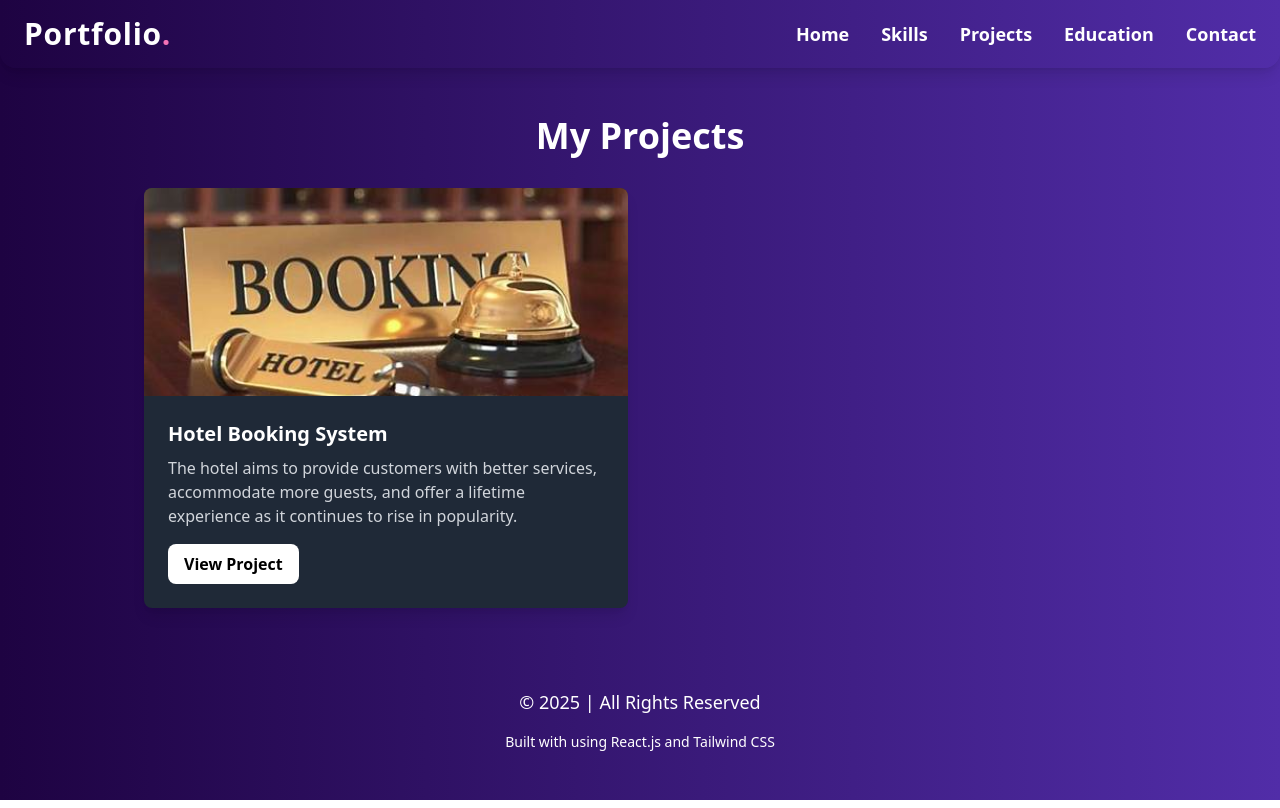
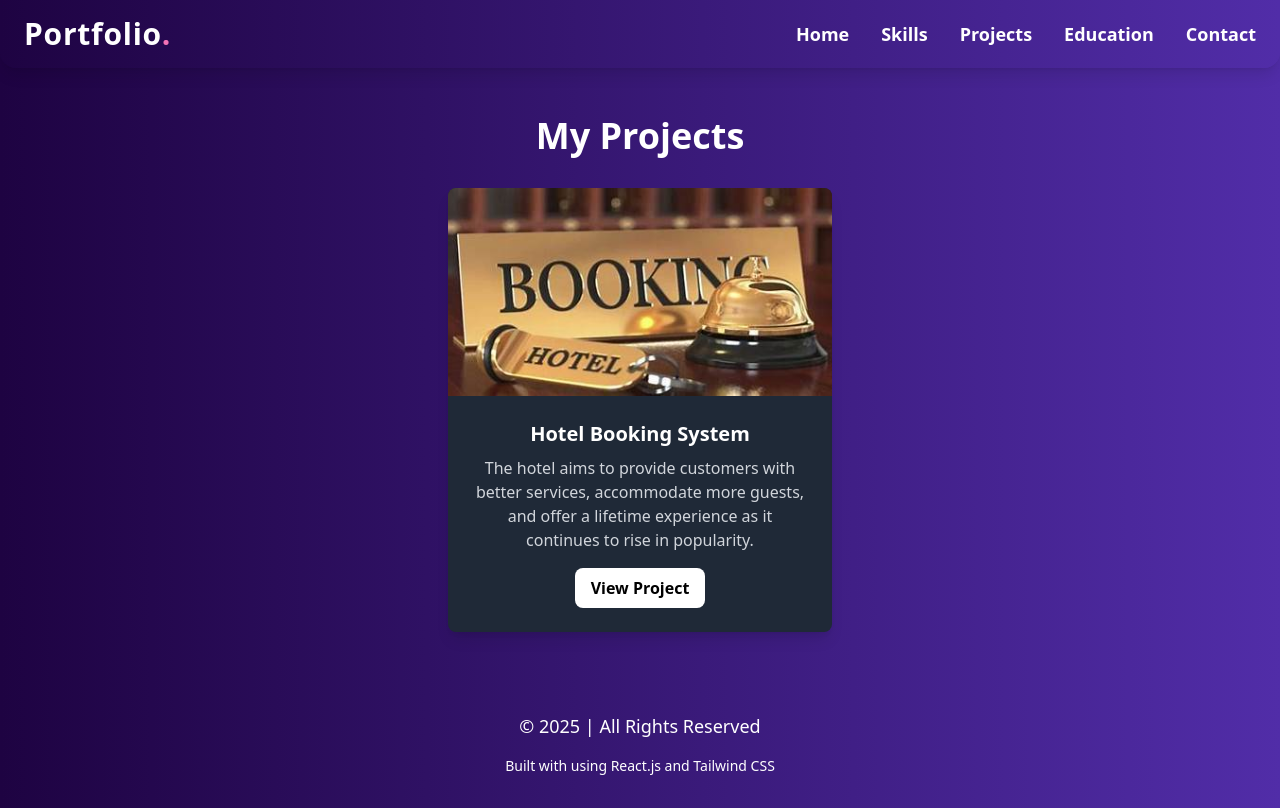
Before and after one commit to Sanduni4822/React-project-Individual, a React (Vite) app: page /projects in a window 1280 px wide. Built offline with nearby package versions, Linux system fonts and the light colour scheme.

Commit message:
Centered the Card using flex justify-center

```diff
--- a/src/pages/projectpage/ProjectsPage.jsx
+++ b/src/pages/projectpage/ProjectsPage.jsx
@@ -12,15 +12,18 @@ const projects = [
 
 const Projects = () => {
     return (
-        <div className="max-w-5xl mx-auto py-12 px-4 text-white">
+        <div className="max-w-5xl mx-auto py-12 px-4 text-white flex justify-center">
+            <div className="w-full">
                 <h2 className="text-4xl font-bold text-center mb-8">My Projects</h2>
-            <div className="grid md:grid-cols-2 gap-6">
+                <div className="flex justify-center">
+                    <div className="bg-gray-800 rounded-lg shadow-lg overflow-hidden w-96">
                         {projects.map((project, index) => (
-                    <div key={index} className="bg-gray-800 rounded-lg shadow-lg overflow-hidden">
+                            <div key={index}>
                                 <img src={project.image} alt={project.title} className="w-full h-52 object-cover" />
                                 <div className="p-6">
-                            <h3 className="text-xl font-semibold mb-2">{project.title}</h3>
-                            <p className="text-gray-300 mb-4">{project.description}</p>
+                                    <h3 className="text-xl font-semibold mb-2 text-center">{project.title}</h3>
+                                    <p className="text-gray-300 mb-4 text-center">{project.description}</p>
+                                    <div className="flex justify-center">
                                         <a href={project.pdf} target="_blank" rel="noopener noreferrer">
                                             <button className="bg-white text-black px-4 py-2 rounded-lg font-semibold">
                                                 View Project
@@ -28,7 +31,10 @@ const Projects = () => {
                                         </a>
                                     </div>
                                 </div>
+                            </div>
                         ))}
+                    </div>
+                </div>
             </div>
         </div>
     );
```
Lines whose indentation alone changed are shown as unchanged.
